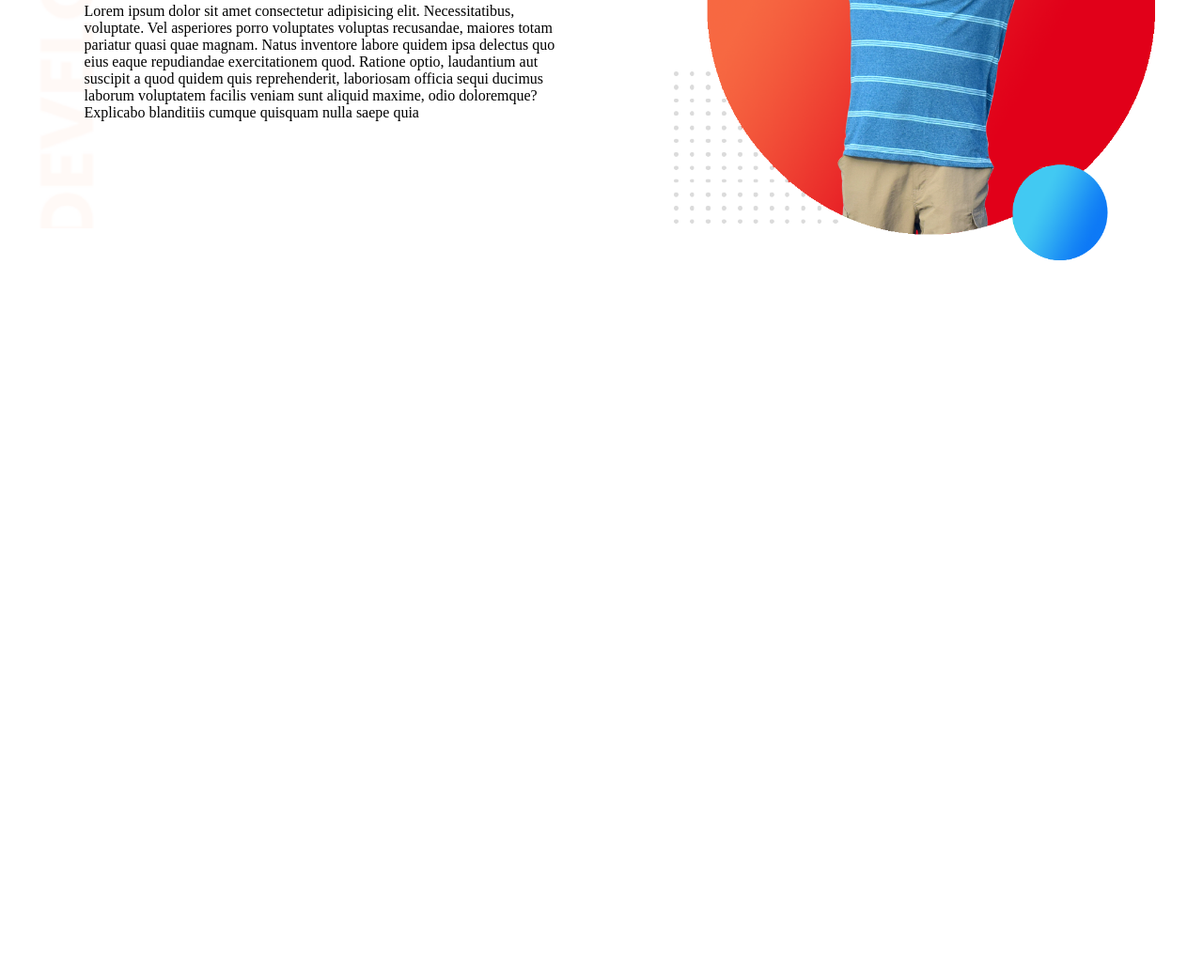
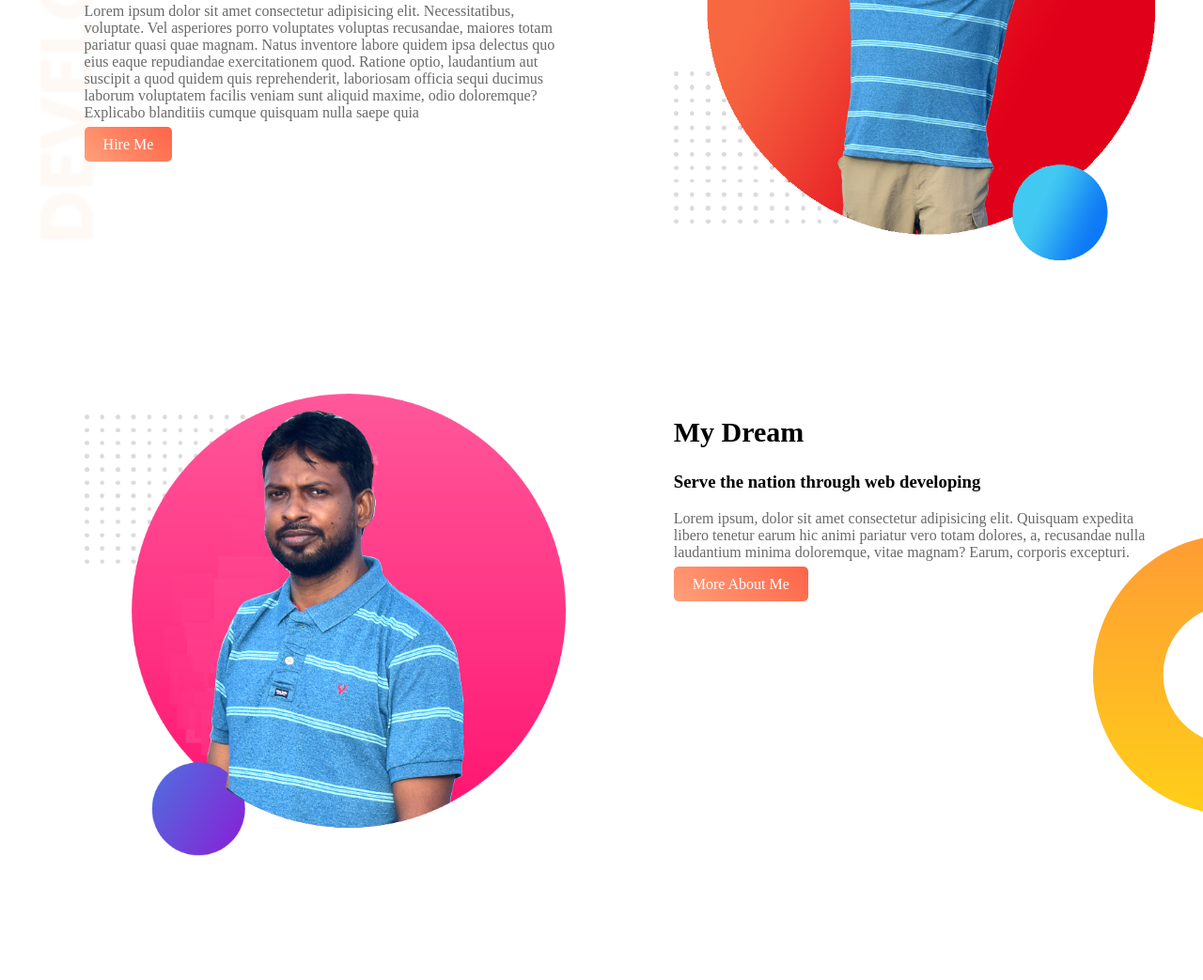
Before and after one commit to CodingWithHaque/first-website, a plain HTML site: page index.html in a window 1280 px wide. Shown: the part 257-1300 px from the top of the page at 94% size. Before the commit the page ends 800 px from the top, so only its background shows below. Drawn offline with Linux system fonts and the light colour scheme; a web font is replaced by a local one.

Commit message:
dream done

```diff
--- a/index.html
+++ b/index.html
@@ -17,9 +17,21 @@
             <h1><span class="welcome-color">CodingWithHaque</span> website</h1>
             <h3>This is a perfect place for web development</h3>
             <p>Lorem ipsum dolor sit amet consectetur adipisicing elit. Necessitatibus, voluptate. Vel asperiores porro voluptates voluptas recusandae, maiores totam pariatur quasi quae magnam. Natus inventore labore quidem ipsa delectus quo eius eaque repudiandae exercitationem quod. Ratione optio, laudantium aut suscipit a quod quidem quis reprehenderit, laboriosam officia sequi ducimus laborum voluptatem facilis veniam sunt aliquid maxime, odio doloremque? Explicabo blanditiis cumque quisquam nulla saepe quia</p>
+            <a class="link-button" href="#0">Hire Me</a>
         </div>
         <div class="half-width">
-            <img src="images/maksud_2.png" title="Maksud Profile Photo">
+            <img src="images/maksud_2.png" alt="Maksud Profile Photo">
+        </div>
+    </section>
+    <section class="dream-area">
+        <div class="half-width">
+            <img src="images/maksud.png" alt="Maksud Photo">
+        </div>
+        <div class="half-width">
+            <h2>My Dream</h2>
+            <h3>Serve the nation through web developing</h3>
+            <p>Lorem ipsum, dolor sit amet consectetur adipisicing elit. Quisquam expedita libero tenetur earum hic animi pariatur vero totam dolores, a, recusandae nulla laudantium minima doloremque, vitae magnam? Earum, corporis excepturi.</p>
+            <a class="link-button" href="#0">More About Me</a>
         </div>
     </section>
 </body>
--- a/style.css
+++ b/style.css
@@ -5,12 +5,19 @@ body {
 h1 {
     font-size: 40px;
 }
+h2 {
+    font-size: 30px;
+}
+p {
+    color:dimgray;
+}
 .welcome-color {
     color: orange;
 }
 
 section {
     height: 500px;
+    padding-bottom: 150px;
 }
 
 .half-width {
@@ -28,3 +35,15 @@ section {
     background-repeat: no-repeat;
     background-size: cover;
 }
+.link-button {
+    text-decoration: none;
+    color: white;
+    background-image: linear-gradient(45deg, lightSalmon, tomato);
+    padding: 10px 20px;
+    border-radius: 5px;
+}
+.dream-area {
+    background-image: url("images/dream-bg.png");
+    background-repeat: no-repeat;
+    background-position: right center;
+}
```
